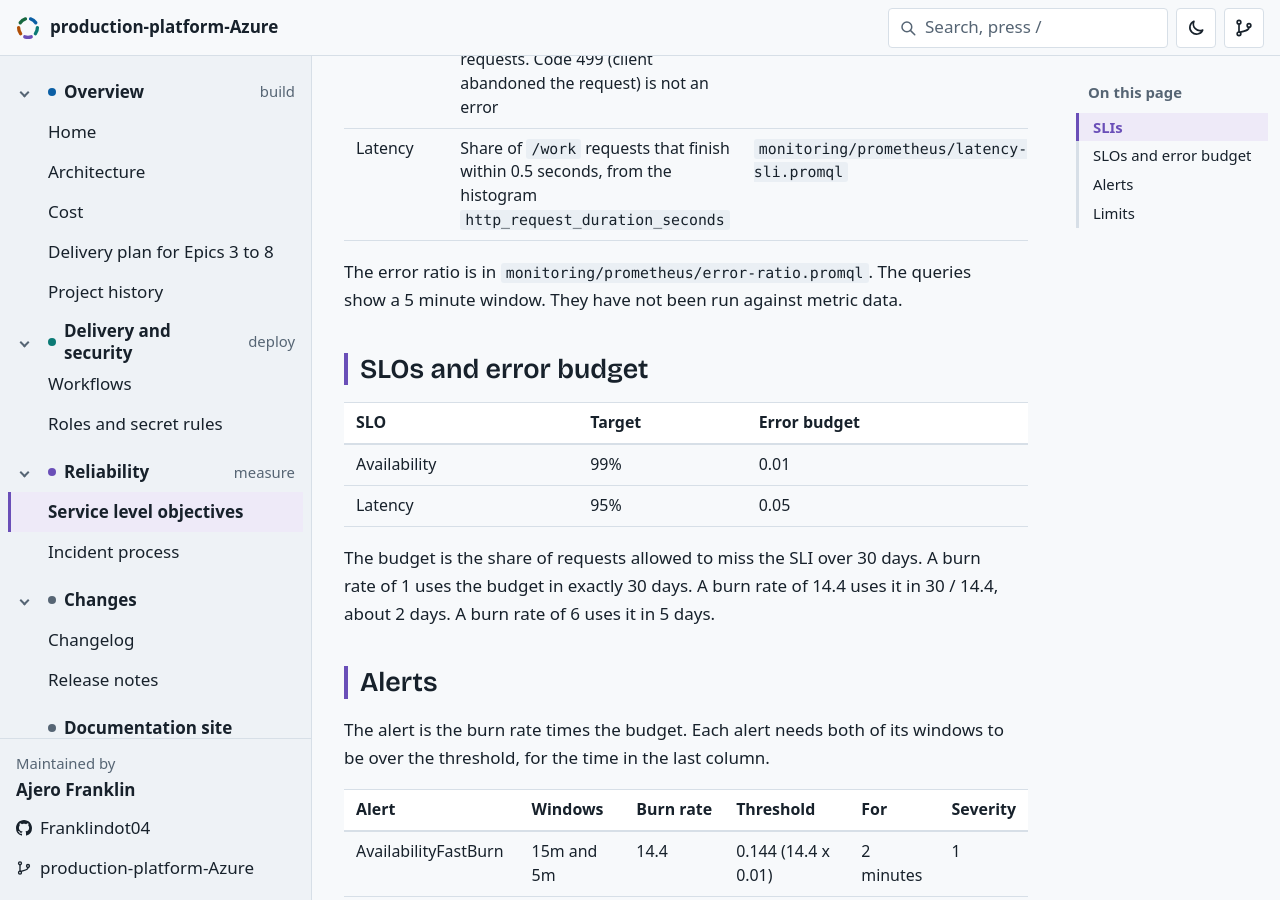
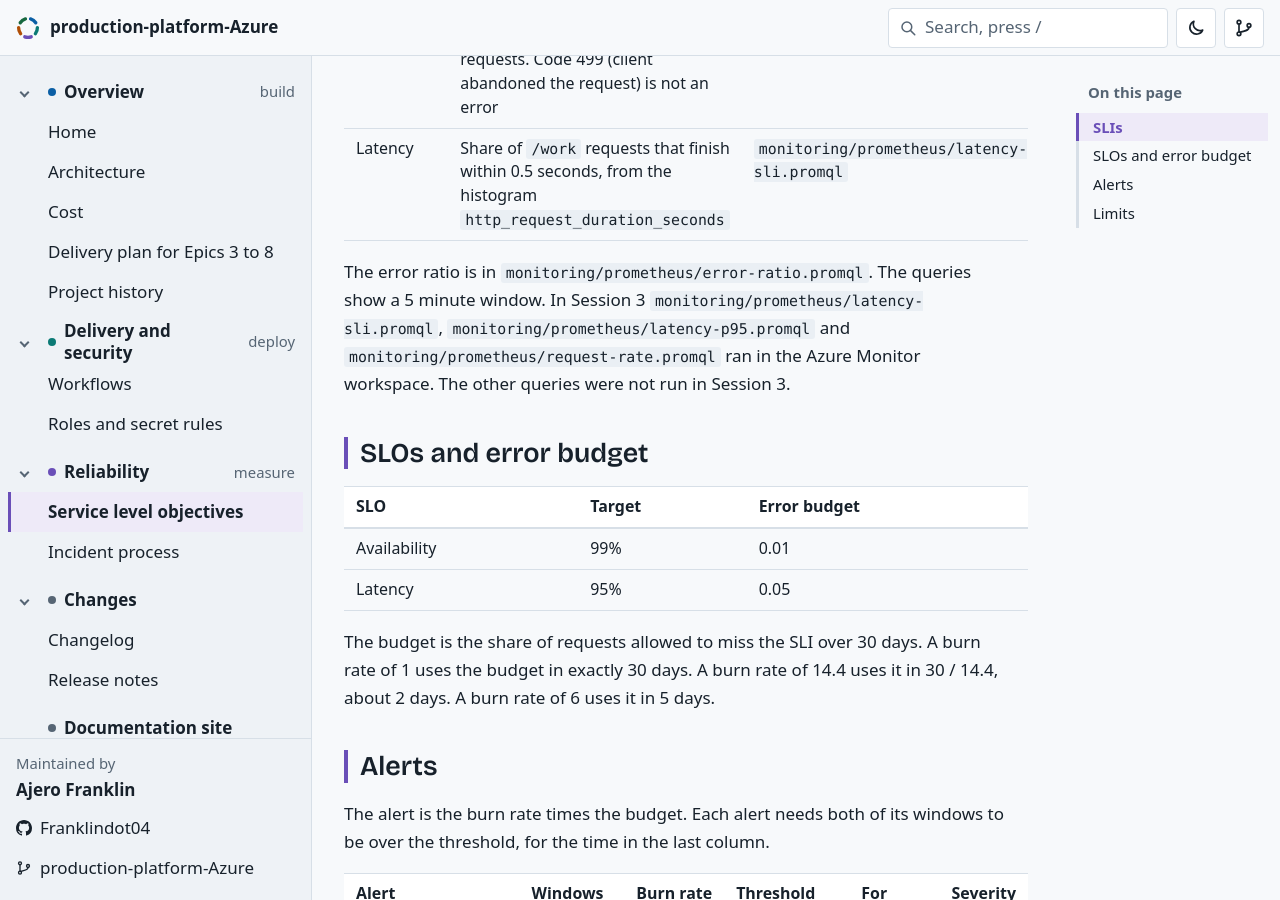
Before and after one commit to Franklindot04/production-platform-Azure, a Jekyll site: the page built from docs/slos.md, in a window 1280 px wide and 900 px high, scrolled down 393 px. Built offline with Jekyll 4.4.1, drawn with Linux system fonts in a browser that asks for light colours; some web fonts are replaced; our own code applies the rules of GitHub Pages for plain Markdown files; comment, search, counter and statistics services are not loaded.

Commit message:
state in the slos page which queries ran in session 3 (#132)

```diff
--- a/docs/slos.md
+++ b/docs/slos.md
@@ -9,7 +9,7 @@ SLOs for `/work` of the sample service. The decision is in ADR 0028. The window
 | Availability | Share of `/work` requests whose code is not 5xx, among all `/work` requests. Code 499 (client abandoned the request) is not an error | `monitoring/prometheus/availability-sli.promql` |
 | Latency | Share of `/work` requests that finish within 0.5 seconds, from the histogram `http_request_duration_seconds` | `monitoring/prometheus/latency-sli.promql` |
 
-The error ratio is in `monitoring/prometheus/error-ratio.promql`. The queries show a 5 minute window. They have not been run against metric data.
+The error ratio is in `monitoring/prometheus/error-ratio.promql`. The queries show a 5 minute window. In Session 3 `monitoring/prometheus/latency-sli.promql`, `monitoring/prometheus/latency-p95.promql` and `monitoring/prometheus/request-rate.promql` ran in the Azure Monitor workspace. The other queries were not run in Session 3.
 
 ## SLOs and error budget
 
```
